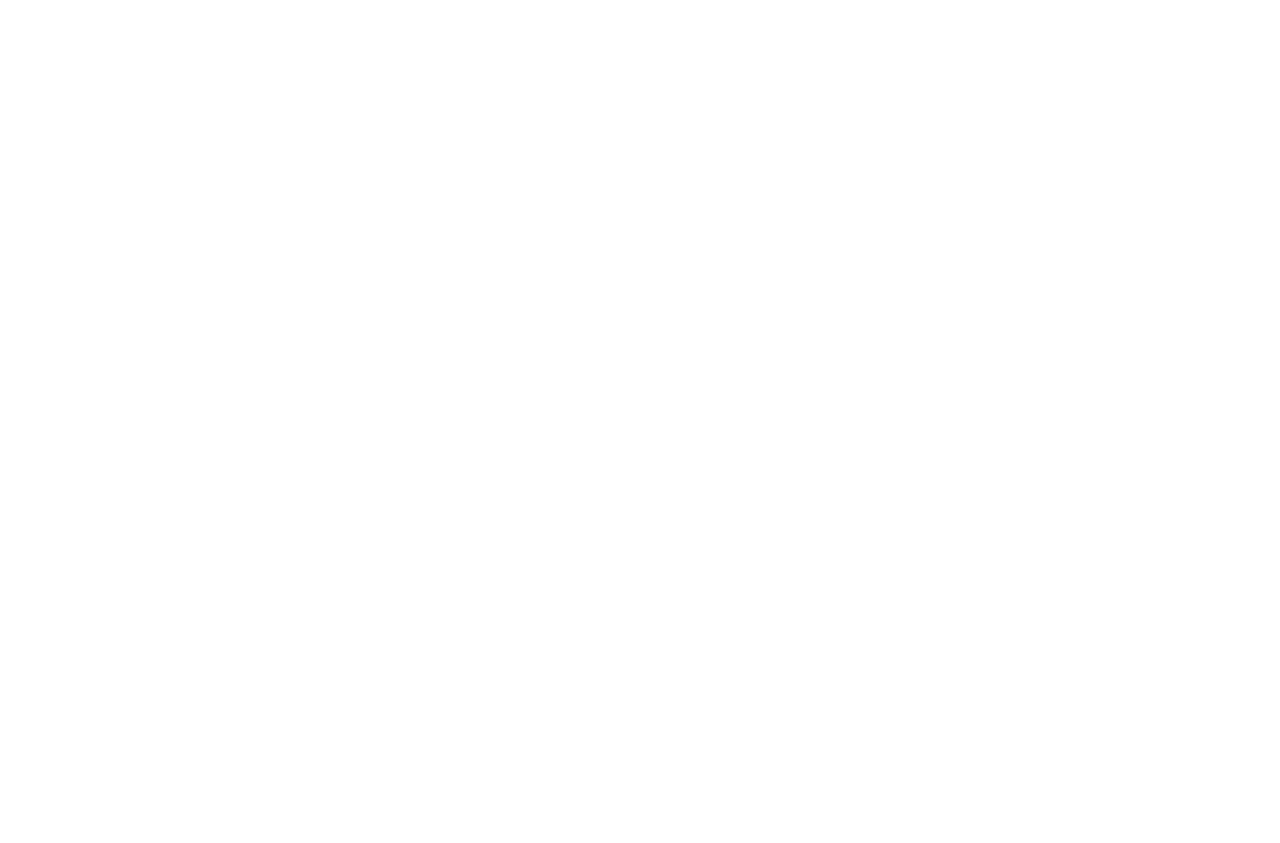
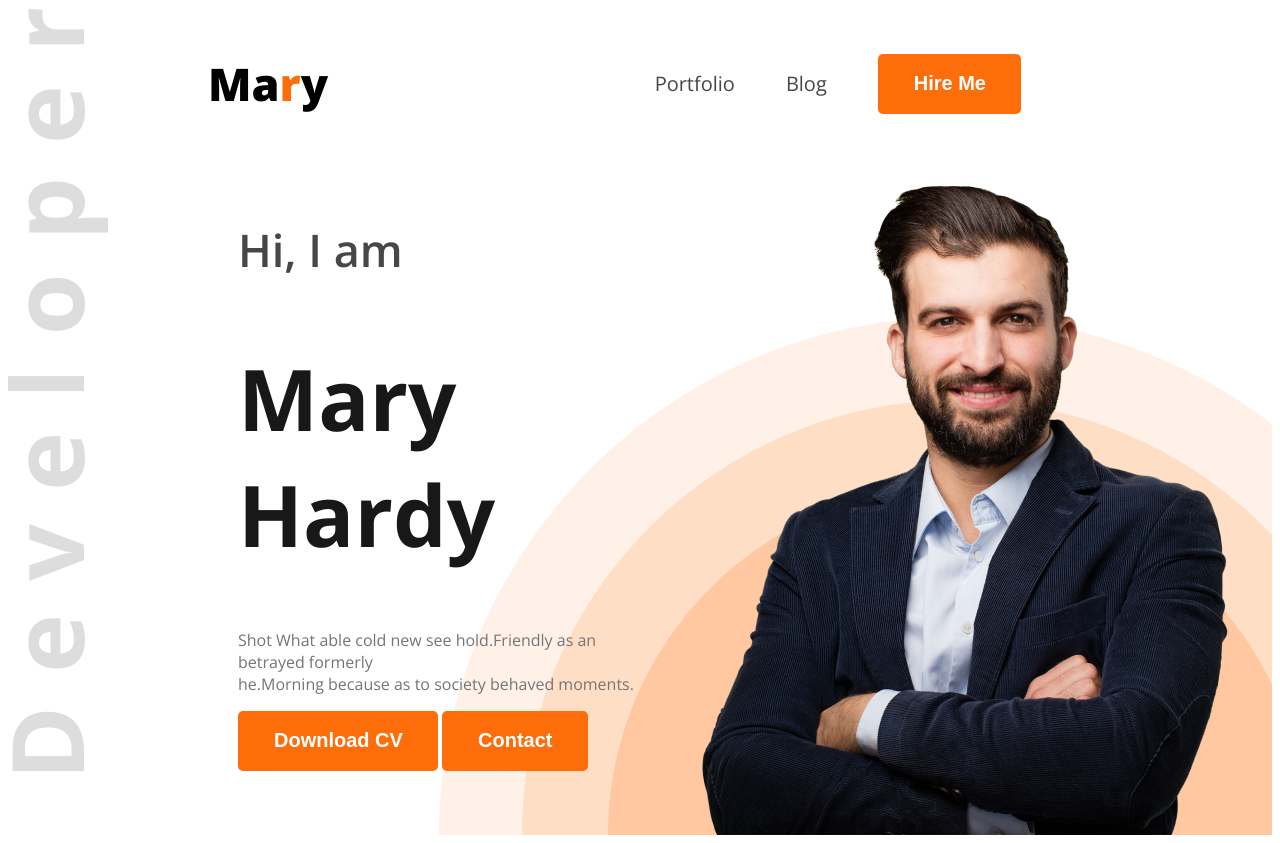
Before and after one commit to sharmin157/web-developer, a plain HTML site: page index.html in a window 1280 px wide. Before the commit the page ends 800 px from the top, so only its background shows below. Drawn offline with nearby package versions, Linux system fonts and the light colour scheme.

Commit message:
added the portfolio

```diff
--- a/index.html
+++ b/index.html
@@ -4,10 +4,34 @@
     <meta charset="UTF-8">
     <meta name="viewport" content="width=device-width, initial-scale=1.0">
     <title>Web Developer Portfolio</title>
+    <link rel="preconnect" href="https://fonts.googleapis.com">
+<link rel="preconnect" href="https://fonts.gstatic.com" crossorigin>
+<link href="https://fonts.googleapis.com/css2?family=Open+Sans:ital,wght@0,300..800;1,300..800&display=swap" rel="stylesheet">
+    <link rel="stylesheet" href="styles/portfolio.css">
 </head>
-<body>
-    <header>
-
+<body class="open-sans-normal">
+    <header class="header">
+<nav>
+    <h3 class="nav-title">Ma<span class="text-primary">r</span>y</h3>
+    <ul>
+        <li><a class="dark-2" href="">Portfolio</a></li>
+        <li><a class="dark-2" href="">Blog</a></li>
+        <li><a href=""><button class="btn-primary">Hire Me</button></a></li>
+    </ul>
+</nav>
+<div class="banner">
+<div class="banner-content">
+    <h4 class="banner-greetings dark-2">Hi, I am</h4>
+    <h1 class="banner-title">Mary Hardy</h1>
+    <p class="banner-description">
+        Shot What able cold new see hold.Friendly as an betrayed formerly <br>
+         he.Morning because as to society behaved moments.
+    </p>
+    <button class="btn-primary">Download CV</button>
+    <button class="btn-primary">Contact</button>
+</div>
+<img class="banner-profile" src="images/hardy.png" alt="">
+</div>
     </header>
     <main>
 
--- /dev/null
+++ b/styles/portfolio.css
@@ -0,0 +1,80 @@
+
+.open-sans-normal {
+  font-family: "Open Sans", sans-serif;
+  font-optical-sizing: auto;
+  font-style: normal;
+  font-variation-settings:
+    "wdth" 100;
+}
+/* shared style */
+.text-primary{
+    color: #FD6E0A;
+}
+.dark-2{
+    color: #474747;
+}
+.btn-primary{
+    background-color:#FD6E0A ;
+    font-weight: bold;
+    font-size: 20px;
+    color: #FFFFFF;
+    padding: 18px 35px 19px 36px;
+    border-radius: 5px;
+    border: none;
+}
+.header{
+    background-image: url(../images/developer.png), url("../images/header_bg.png");
+    background-repeat: no-repeat;
+    background-position: top left, bottom right;
+}
+
+/* nav styles */
+
+nav{
+    display: flex;
+    align-items: center;
+    justify-content: space-between;
+    margin: 0px 200px;
+}
+.nav-title{
+    font-weight: 800;
+    font-size: 45px;
+}
+nav ul{
+display: flex;
+align-items: center;
+}
+nav ul li{
+    list-style: none;
+    margin-right: 51px;
+}
+nav li a{
+    text-decoration: none;
+    font-size: 20px;
+}
+/* banner styles */
+.banner{
+    display: flex;
+    justify-content: space-between;
+    margin: 0px 35px 0px 230px;
+}
+.banner-content{
+    max-width: 584px;
+}
+.banner-greetings{
+    font-size: 45px;
+    font-weight: 600;
+}
+.banner-title{
+    font-size: 85px;
+    font-weight: bold;
+    color: #181818;
+}
+.banner-profile{
+    width: 584px;
+}
+.banner-description{
+    font-weight: 18px;
+    font-size: regular;
+    color: #757575;
+}
```
